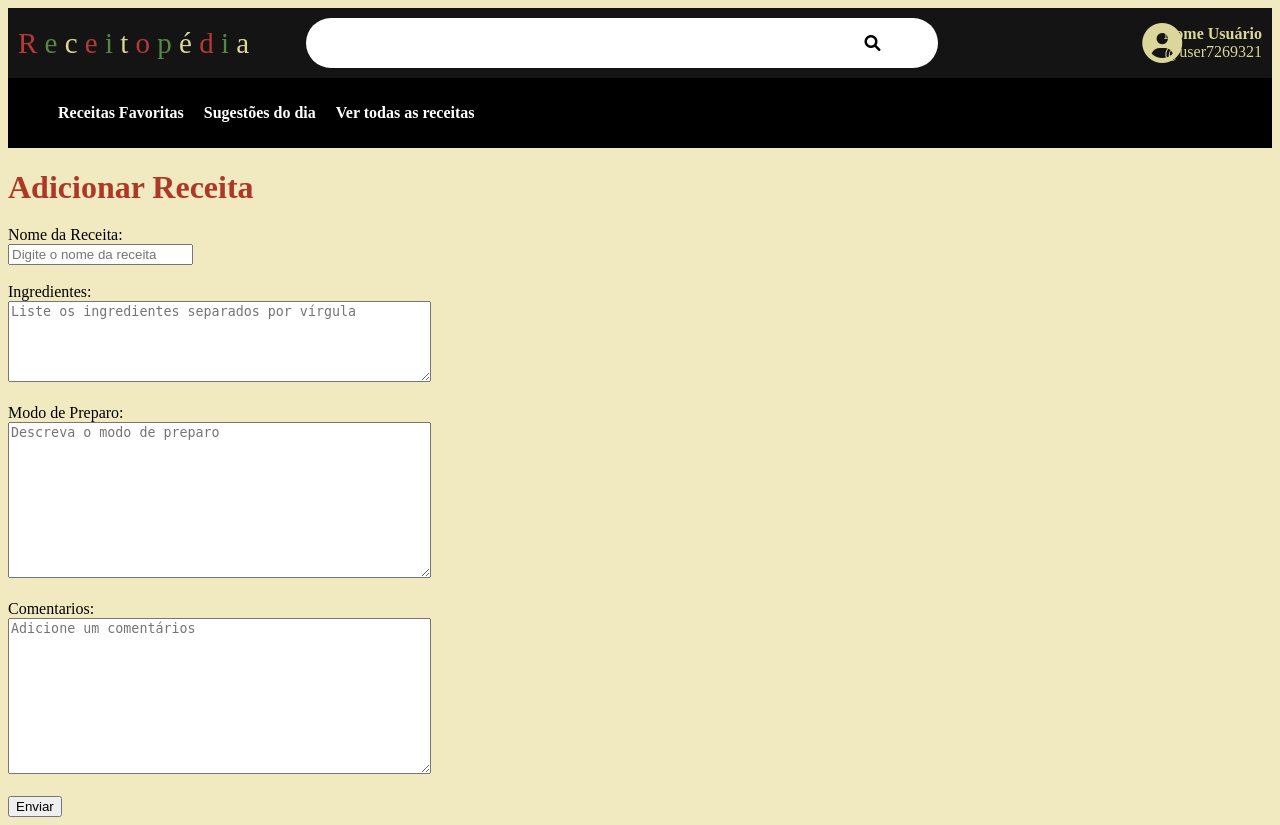
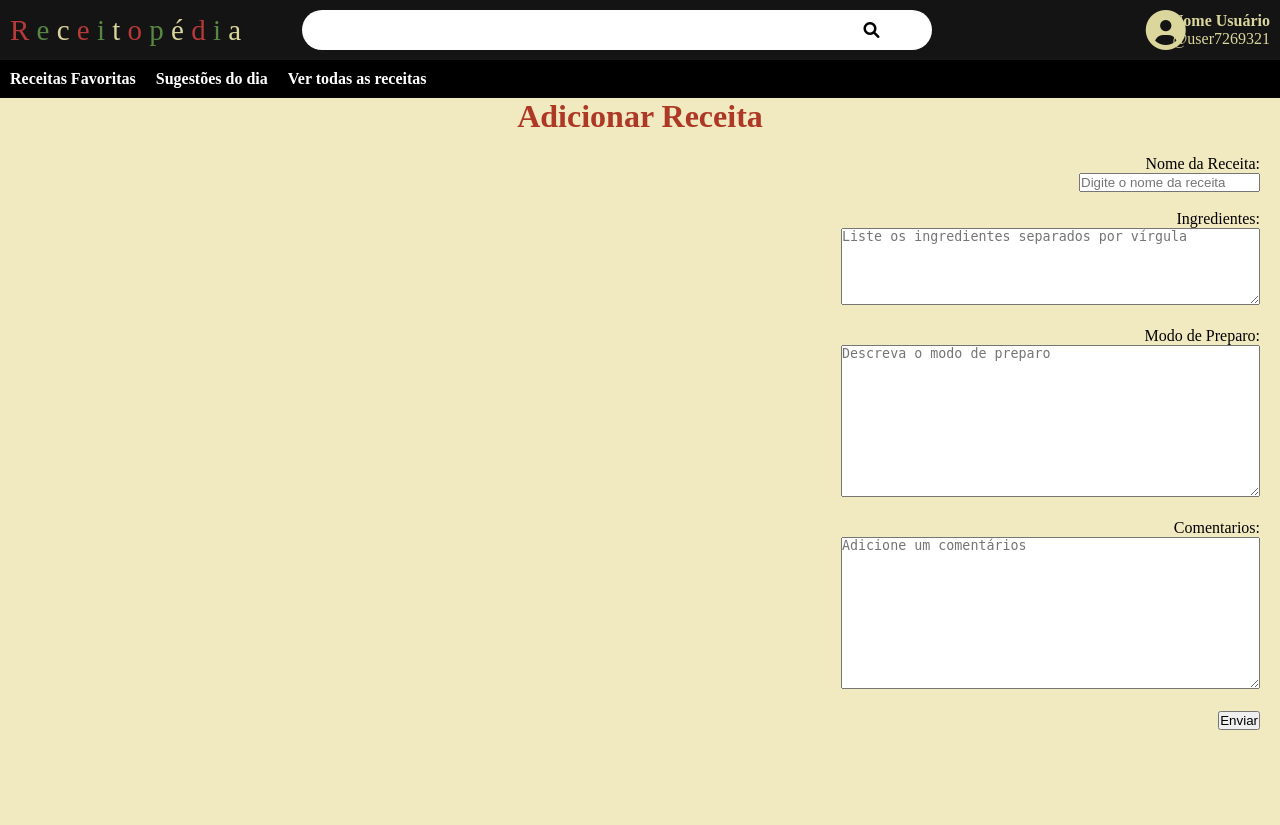
Before and after one commit to Caldas42/Receitopedia, a Django app: page /adicionar/ in a window 1280 px wide. After the commit the page ends 730 px from the top, so only its background shows below. Run offline with Django 5.2, Linux system fonts and the light colour scheme; some web fonts are replaced.

Commit message:
adicionar css

```diff
--- a/aplicacao/templates/adicionar.html
+++ b/aplicacao/templates/adicionar.html
@@ -31,8 +31,9 @@
             <li><a href="{%url 'aplicacao:visualizar_todos'%}">Ver todas as receitas</a></li>
         </ul>
     </nav>
-    <h1>Adicionar Receita</h1>
+    <h1 class="h1Ad_receita">Adicionar Receita</h1>
 
+    <div class="divAd">
         <form action="{% url 'aplicacao:adicionar' %}" method="POST">{% csrf_token %}
             <label for="nome">Nome da Receita:</label><br>
             <input type="text" id="nome" name="nome" maxlength="100" placeholder="Digite o nome da receita" required><br><br>
@@ -48,5 +49,6 @@
 
             <input type="submit" value="Enviar">
         </form>
+    </div>
 </body>
 </html>
--- a/templates/static/aplicacao/css/adicionar.css
+++ b/templates/static/aplicacao/css/adicionar.css
@@ -1,3 +1,9 @@
+* {
+    margin: 0;
+    padding: 0;
+    box-sizing: border-box;
+}
+
 body {
     font-family: Jaro;
     background-color: #F1E9C0;
@@ -94,3 +100,16 @@ color: #568745;
     text-decoration: none;
     list-style: none;
 }
+
+.divAd {
+    text-align: right;
+    margin: 20px;
+}
+
+.h1Ad_receita {
+    text-align: center;
+}
+
+label {
+    border-radius: 30px;
+}
```
Lines whose indentation alone changed are shown as unchanged.
